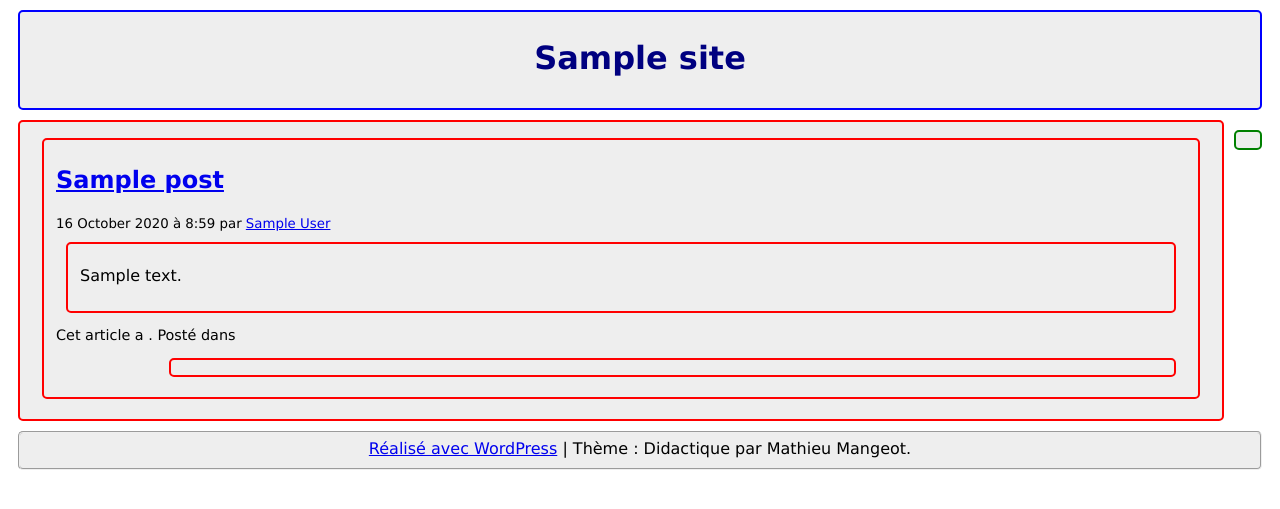
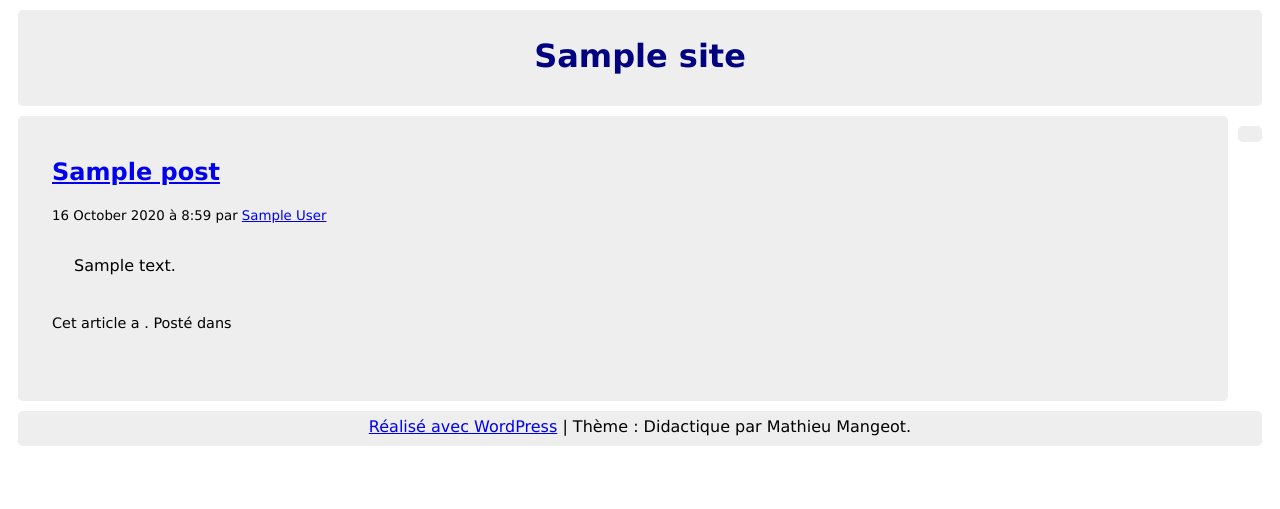
Before and after one commit to Boyadjie/Nebuleuse-projet-wordpress, a WordPress theme: template index.php in a window 1280 px wide. Shown: the top 509 px of the page. Run offline with PHP 8.4 and a stand-in for WordPress, Linux system fonts and the light colour scheme; the site name, menu and one post (Sample post) are stand-ins, and other content is empty.

Commit message:
delete border 2px to none;

```diff
--- a/css/site.css
+++ b/css/site.css
@@ -13,7 +13,7 @@ header {
 }
 
 header fieldset, header fieldset legend {
-  border: 2px solid blue;
+  border: none;
 }
 
 header nav {
@@ -50,7 +50,7 @@ legend {
   }
 
 #fieldsetcontent, #fieldsetcontent fieldset, #fieldsetcontent legend, .post, .entry fieldset,  .entry legend  {
-  border: 2px solid red;*/
+  border: none;
 }
 
 #content > aside {
@@ -58,10 +58,12 @@ legend {
 }
 
 #fieldsetsidebar, #fieldsetsidebar legend {
-  border: 2px solid green;
+  border: none;
 }
 
-
+footer fieldset, footer fieldset legend {
+  border: none;
+}
 
 footer {
   display: block;
```
